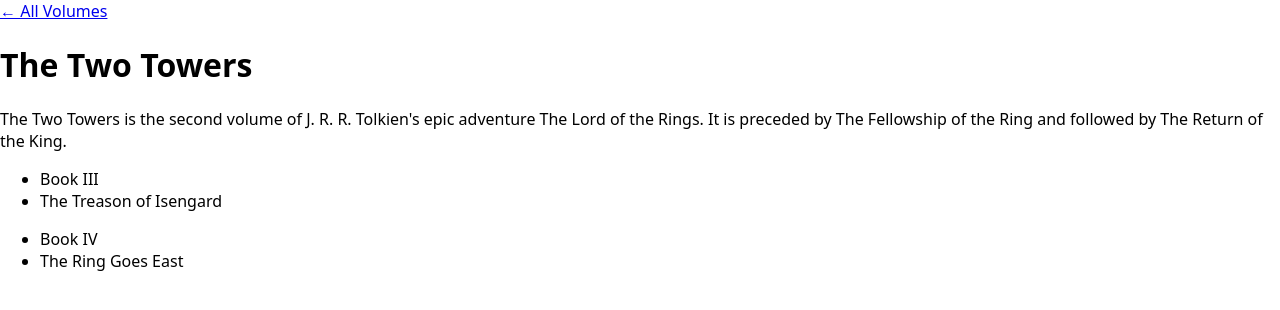
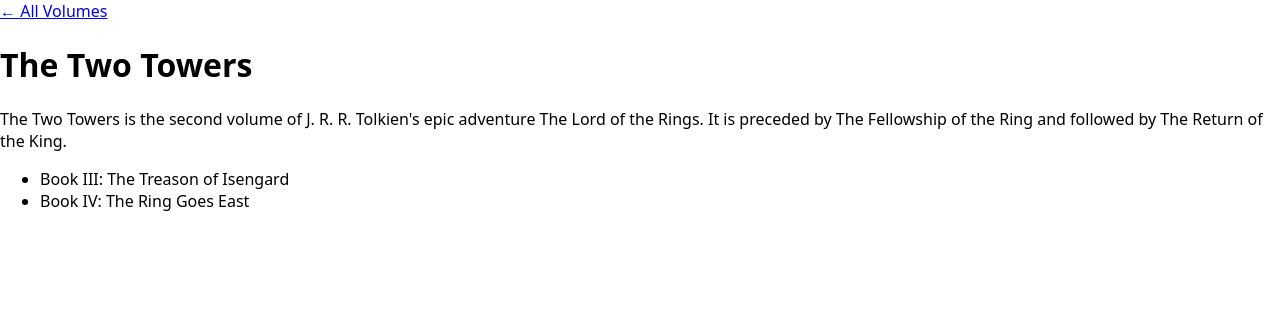
Before and after one commit to WinterIsCoding23/challenge-lord-of-the-rings-app, a Next.js app: page /volumes/the-two-towers in a window 1280 px wide. Shown: the top 310 px of the page. Built offline with nearby package versions, Linux system fonts and the light colour scheme.

Commit message:
change method for rendering ordinals and titles

```diff
--- a/pages/volumes/the-two-towers.js
+++ b/pages/volumes/the-two-towers.js
@@ -1,21 +1,20 @@
 import Link from "next/link";
 import { volumes } from "../../lib/data";
 
-export default function towers (){
+export default function fellowship (){
+    const towerVolume = volumes.find(({slug}) => slug === "the-two-towers")
     return (
         <div>
             <Link href="../">← All Volumes</Link>
             <h1>{volumes[1].title}</h1>
             <p>{volumes[1].description}</p>
-            <div>
-                {volumes[1].books.map((book)=> (
-                    <ul>
-                        <li>{book.ordinal}</li>
-                        <li>{book.title}</li>
-                    </ul>
+            <ul>
+                {towerVolume.books.map((book)=> (
+                    <>
+                    <li key={towerVolume.books.ordinal}>{book.ordinal}: {book.title}</li>
+                    </>
                 ))}
-                {console.log(volumes[1].books)}
-            </div>
+            </ul>
         </div>
     )
 }
```
Also changed, not shown: pages/volumes/the-fellowship-of-the-ring.js (+13 -4 lines), pages/volumes/the-return-of-the-king.js (+7 -8 lines).
